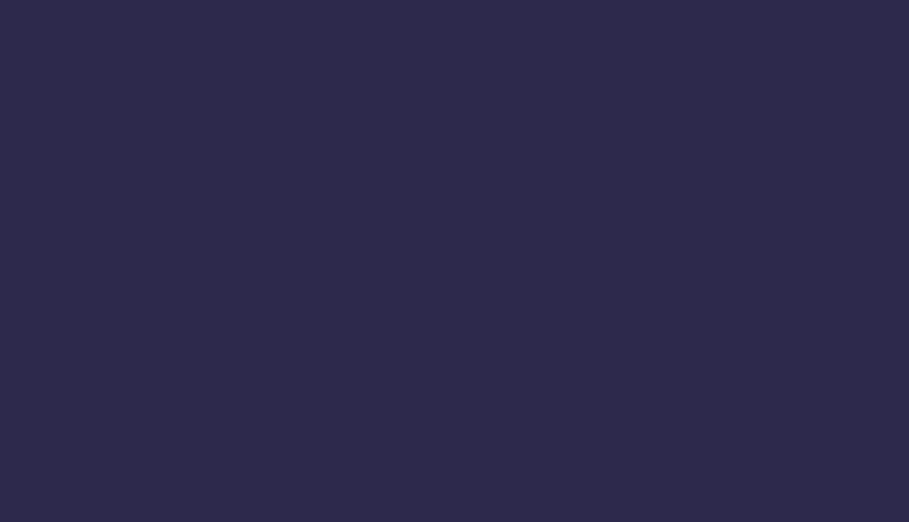
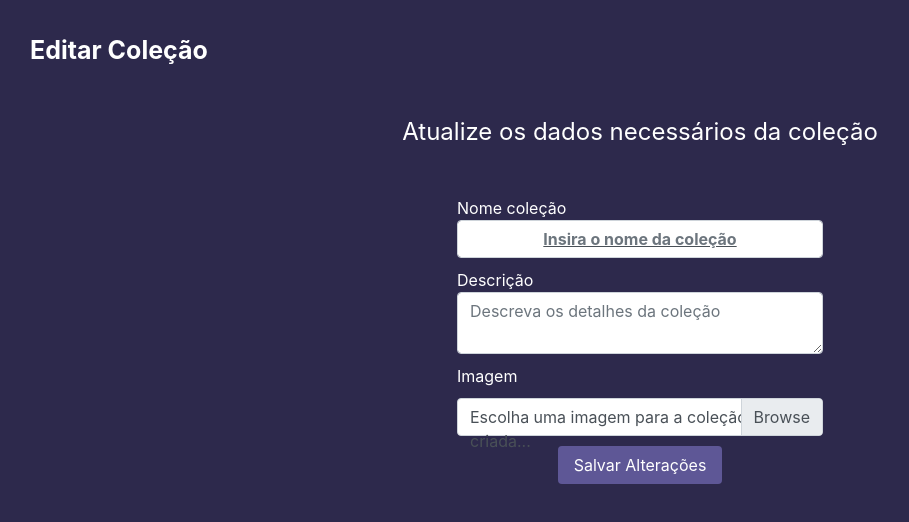
Before and after one commit to VinnenLM/prog-web-1-reactjs, a React (Create React App) app: page /editar-colecao in a window 1280 px wide. Before the commit this address had no page. Shown: the top 522 px of the page, without its empty margins (0-909 px from the left). Built offline with nearby package versions, Linux system fonts and the light colour scheme.

Commit message:
Refatoração da página editar-colecao

```diff
--- a/src/App.js
+++ b/src/App.js
@@ -6,7 +6,7 @@ import Cadastro from './view/cadastro';
 import Home from './view/home';
 import Cartao from './view/cartao';
 import EditarCartao from './view/editar-cartao';
-// import EditarColecao from './view/editar-colecao';
+import EditarColecao from './view/editar-colecao';
 import Index from './view/index';
 import NovaColecao from './view/nova-colecao';
 import NovoCartao from './view/novo-cartao';
@@ -18,18 +18,13 @@ function App() {
         <Route exact path='/' element={<Login />} />
         <Route exact path='/login' element={<Login />} />
         <Route exact path='/cadastro' element={<Cadastro />} />
-        {/*
-
-
+        <Route exact path='/editar-cartao' element={<EditarCartao />} />
+        <Route exact path='/nova-colecao' element={<NovaColecao />} />
+        <Route exact path='/novo-cartao' element={<NovoCartao />} />
+        <Route exact path='/home' element={<Home />} />
+        <Route exact path='/cartao' element={<Cartao />} />
+        <Route exact path='/index' element={<Index />} />
         <Route exact path='/editar-colecao' element={<EditarColecao />} />
-
-         */}
-         <Route exact path='/editar-cartao' element={<EditarCartao />} />
-         <Route exact path='/nova-colecao' element={<NovaColecao />} />
-         <Route exact path='/novo-cartao' element={<NovoCartao />} />
-         <Route exact path='/home' element={<Home />} />
-         <Route exact path='/cartao' element={<Cartao />} />
-         <Route exact path='/index' element={<Index />} />
       </Routes>
     </BrowserRouter>
   );
--- a/src/view/editar-colecao/editar-colecao.module.css
+++ b/src/view/editar-colecao/editar-colecao.module.css
@@ -31,32 +31,32 @@ body, html {
     width: 25px;
 }
 
-.minhas-colecoes {
+.minhasColecoes {
     margin-right: 20px;
 }
 
-.titulo-pagina {
+.tituloPagina {
     margin: 3rem 0 0 35px;
 }
 
-.titulo-pagina>span {
+.tituloPagina>span {
     font-weight: bold;
     font-size: 25px;
 }
 
-.container-principal {
+.containerPrincipal {
     margin-top: 2rem;
     margin-left: 30px;
     margin-right: 30px;
 }
 
-.container-principal>span {
+.containerPrincipal>span {
     font-weight: bold;
     font-size: 25px;
     margin-bottom: 5px;
 }
 
-.container-input{
+.containerInput{
     margin: 0 auto !important;
     width: 30%;
 }
@@ -100,7 +100,7 @@ input {
     color: white;
 }
 
-#txt-descricao{
+#txtDescricao{
     height: 7em;
     resize: none;
 }
--- a/src/view/editar-colecao/index.js
+++ b/src/view/editar-colecao/index.js
@@ -1,35 +1,35 @@
 import React from "react";
-import './editar-colecao.css';
+import EstiloEditarColecao from './editar-colecao.module.css';
 
 function EditarColecao() {
     return(
-        <div class="container-principal">
+        <div className={EstiloEditarColecao.containerPrincipal}>
 
         <span>Editar Coleção</span>
 
-        <div class="titulo">
+        <div className={EstiloEditarColecao.titulo}>
             <h3>Atualize os dados necessários da coleção</h3>
         </div>
 
-        <div class="input-group">
+        <div className="input-group">
 
-            <div class="container-input">
+            <div className={EstiloEditarColecao.containerInput}>
 
                 <form action="home.html" method="PUT">
                     <label for="nome">Nome coleção</label>
-                    <input class="form-control" type="text" id="nome" placeholder="Insira o nome da coleção" />
+                    <input className="form-control" type="text" id="nome" placeholder="Insira o nome da coleção" />
                     <label for="descricao">Descrição</label>
-                    <textarea class="form-control" type="text" id="descricao"
+                    <textarea className="form-control" type="text" id="descricao"
                         placeholder="Descreva os detalhes da coleção"></textarea>
                     <label for="imagem">Imagem</label>
 
-                    <div class="input-group">
-                        <input type="file" id="imagem" onchange="mudarNome(this)" />
-                        <label class="custom-file-label" for="imagem">Escolha uma imagem para a coleção criada...</label>
+                    <div className="input-group">
+                        <input hidden type="file" id="imagem" onchange="mudarNome(this)" />
+                        <label className="custom-file-label" for="imagem">Escolha uma imagem para a coleção criada...</label>
                     </div>
 
-                    <div class="botao">
-                        <button type="submit" class="btn mt-3" id="salvar" onclick="salvarDados()">Salvar Alterações</button>
+                    <div className={EstiloEditarColecao.botao}>
+                        <button type="submit" className={`${EstiloEditarColecao.btn} btn mt-5`} id={EstiloEditarColecao.salvar} onclick="salvarDados()">Salvar Alterações</button>
                     </div>
 
                 </form>
```
